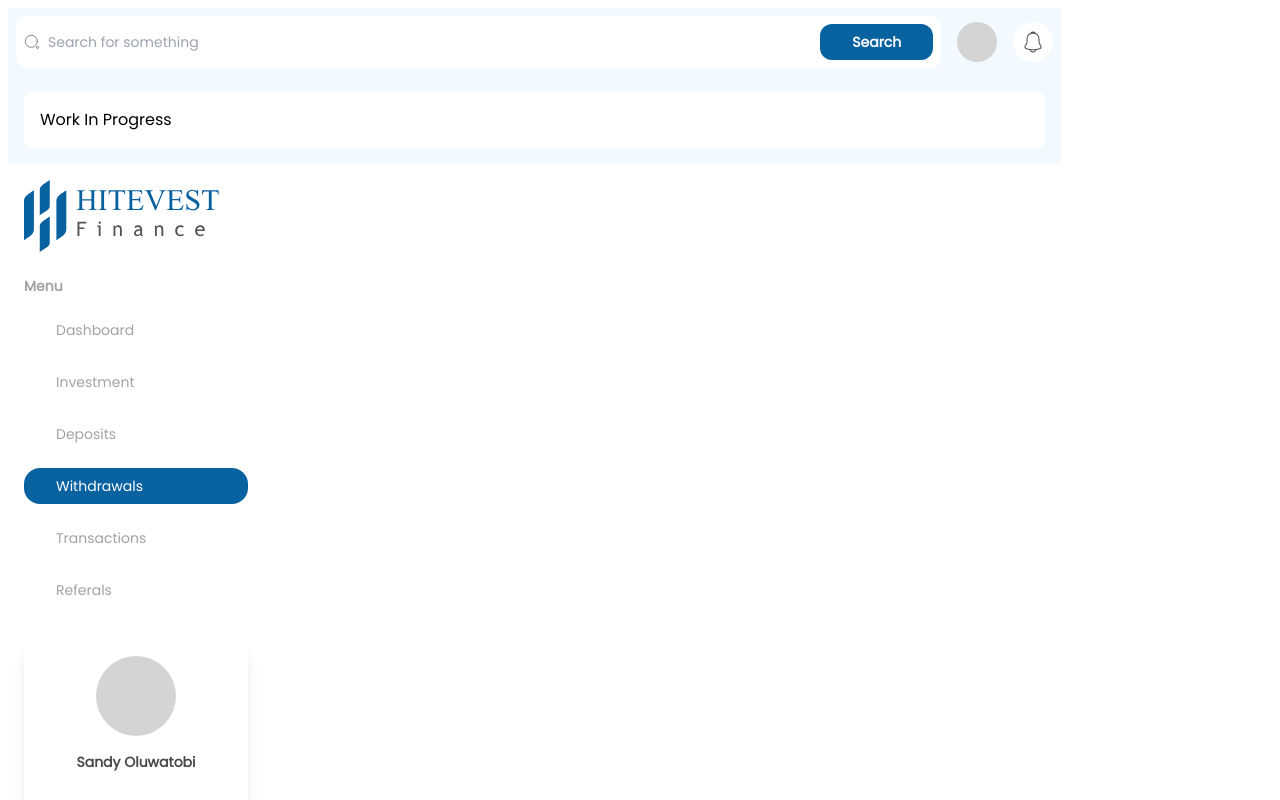
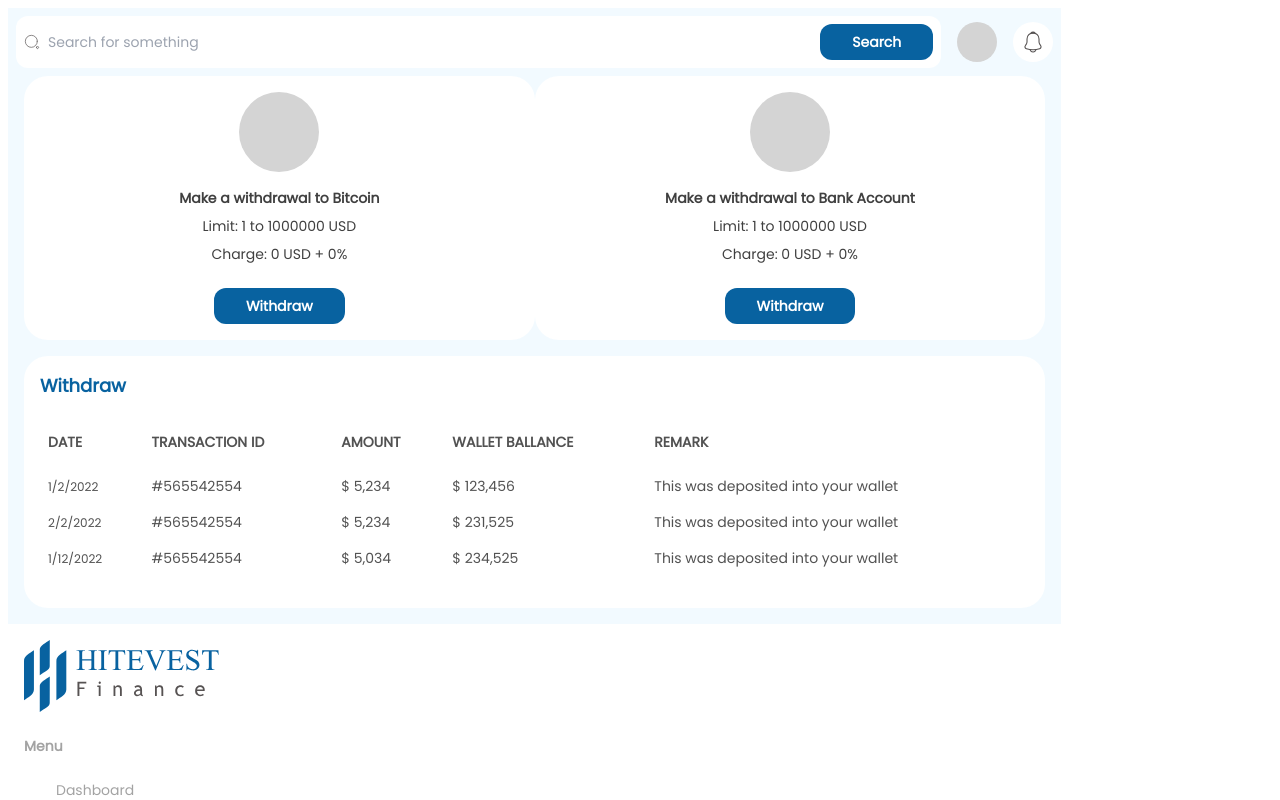
Before and after one commit to Hitevest-Organisation/hitevest-dashboard, a Next.js app: page /dashboard/withdrawals in a window 1280 px wide. Built offline with nearby package versions, Linux system fonts and the light colour scheme.

Commit message:
Dummy Tables

```diff
--- a/pages/dashboard/deposits.tsx
+++ b/pages/dashboard/deposits.tsx
@@ -1,10 +1,16 @@
+import TransactionsTable from "../../components/dashboard/TransactionsTable";
+import Pagetitle from "../../components/_partials/Pagetitle";
 import DashboardLayout from "../../layouts/DashboardLayout";
 
 export default function DepositsPage() {
   return (
     <DashboardLayout alias="deposits">
-      <section className="p-4">
-        <section className="bg-white rounded-lg p-4">Work In Progress</section>
+      <section className="p-4 pt-0 md:(pt-0 p-8) ">
+        <section className="bg-white rounded-3xl p-4 md:(p-8)">
+          <Pagetitle>Deposits</Pagetitle>
+
+          <TransactionsTable />
+        </section>
       </section>
     </DashboardLayout>
   );
--- a/pages/dashboard/investment.tsx
+++ b/pages/dashboard/investment.tsx
@@ -1,10 +1,16 @@
+import TransactionsTable from "../../components/dashboard/TransactionsTable";
+import Pagetitle from "../../components/_partials/Pagetitle";
 import DashboardLayout from "../../layouts/DashboardLayout";
 
 export default function InvestmentPage() {
   return (
     <DashboardLayout alias="investment">
-      <section className="p-4">
-        <section className="bg-white rounded-lg p-4">Work In Progress</section>
+      <section className="p-4 pt-0 md:(pt-0 p-8) ">
+        <section className="bg-white rounded-3xl p-4 md:(p-8)">
+          <Pagetitle>Investments</Pagetitle>
+
+          <TransactionsTable />
+        </section>
       </section>
     </DashboardLayout>
   );
--- a/pages/dashboard/referals.tsx
+++ b/pages/dashboard/referals.tsx
@@ -1,10 +1,42 @@
+import { useState } from "react";
+import TransactionsTable from "../../components/dashboard/TransactionsTable";
+import Pagetitle from "../../components/_partials/Pagetitle";
 import DashboardLayout from "../../layouts/DashboardLayout";
 
 export default function ReferalsPage() {
+  const [currentTransactionsBtn, setCurrentTransactionsBtn] = useState(0);
+  const transactionsBtn = ["deposit", "interest", "Investment"];
+
   return (
     <DashboardLayout alias="referals">
-      <section className="p-4">
-        <section className="bg-white rounded-lg p-4">Work In Progress</section>
+      <section className="p-4 md:p-8">
+        <section className="bg-white rounded-3xl p-4 md:(p-8)">
+          <Pagetitle>Referred Users</Pagetitle>
+          <TransactionsTable />
+        </section>
+      </section>
+
+      <section className="p-4 pt-0 md:(pt-0 p-8) ">
+        <section className="bg-white rounded-3xl p-4 md:(p-8)">
+          <div className="flex space-x-4">
+            <Pagetitle>Referral Commissions</Pagetitle>
+            {transactionsBtn.map((btn, i) => (
+              <button
+                key={i}
+                onClick={() => setCurrentTransactionsBtn(i)}
+                className={`rounded-xl font-bold text-sm py-2 px-4 capitalize md:px-8  ${
+                  i == currentTransactionsBtn
+                    ? "bg-primary bg-opacity-20 text-primary"
+                    : "hover:(text-primary bg-secondary) text-true-gray-400"
+                } `}
+              >
+                {btn}
+              </button>
+            ))}
+          </div>
+
+          <TransactionsTable />
+        </section>
       </section>
     </DashboardLayout>
   );
--- a/pages/dashboard/transactions.tsx
+++ b/pages/dashboard/transactions.tsx
@@ -1,5 +1,6 @@
 import { useState } from "react";
 import TransactionsTable from "../../components/dashboard/TransactionsTable";
+import Pagetitle from "../../components/_partials/Pagetitle";
 import DashboardLayout from "../../layouts/DashboardLayout";
 
 export default function TransactionsPage() {
@@ -11,9 +12,8 @@ export default function TransactionsPage() {
       <section className="p-4 md:p-8">
         <section className="bg-white rounded-3xl p-4 md:(p-8)">
           <div className="flex space-x-4">
-            <h1 className="font-bold text-primary text-xl md:(text-2xl pr-4) ">
-              Transactions
-            </h1>
+            <Pagetitle>Transactions</Pagetitle>
+
             {transactionsBtn.map((btn, i) => (
               <button
                 key={i}
--- a/pages/dashboard/withdrawals.tsx
+++ b/pages/dashboard/withdrawals.tsx
@@ -1,10 +1,37 @@
+import TransactionsTable from "../../components/dashboard/TransactionsTable";
+import Pagetitle from "../../components/_partials/Pagetitle";
 import DashboardLayout from "../../layouts/DashboardLayout";
 
 export default function WithdrawalsPage() {
   return (
     <DashboardLayout alias="withdrawals">
-      <section className="p-4">
-        <section className="bg-white rounded-lg p-4">Work In Progress</section>
+      <section className="px-4 md:(px-8 flex justify-evenly space-x-8) ">
+        {["Bitcoin", "Bank Account"].map((withdrawalType, i) => (
+          <section className="bg-white rounded-3xl text-center text-sm mb-4 w-full p-4 text-true-gray-700 md:(p-8 w-1/2) ">
+            <div className="rounded-full mx-auto bg-true-gray-300 h-20 w-20" />
+
+            <div className="font-bold pt-4 pb-2">
+              Make a withdrawal to {withdrawalType}
+            </div>
+            <div className="pb-2">Limit: 1 to 1000000 USD</div>
+            <div className="pb-6">Charge: 0 USD + 0%</div>
+            <div className="flex justify-center">
+              <button className="bg-primary rounded-xl font-bold text-white py-2 px-8 hidden capitalize md:block">
+                Withdraw
+              </button>
+            </div>
+          </section>
+        ))}
+      </section>
+
+      <section className="p-4 pt-0 md:(pt-0 p-8) ">
+        <section className="bg-white rounded-3xl p-4 md:(p-8)">
+          <div className="flex space-x-4">
+            <Pagetitle>Withdraw</Pagetitle>
+          </div>
+
+          <TransactionsTable />
+        </section>
       </section>
     </DashboardLayout>
   );
```
